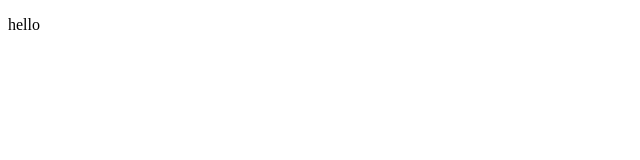
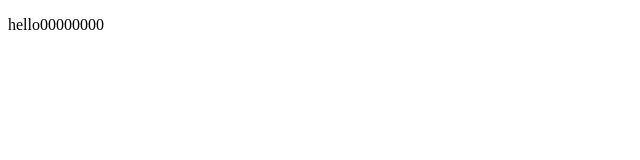
Before and after one commit to NDK2212/odin-recipes, a plain HTML site: page index.html in a window 1280 px wide. Shown: the whole page, without its empty margins (0-640 px from the left). Drawn offline with Linux system fonts and the light colour scheme.

Commit message:
second test

```diff
--- a/index.html
+++ b/index.html
@@ -6,6 +6,6 @@
     <title>Document</title>
   </head>
   <body>
-    <p>hello</p>
+    <p>hello00000000</p>
   </body>
 </html>
```
